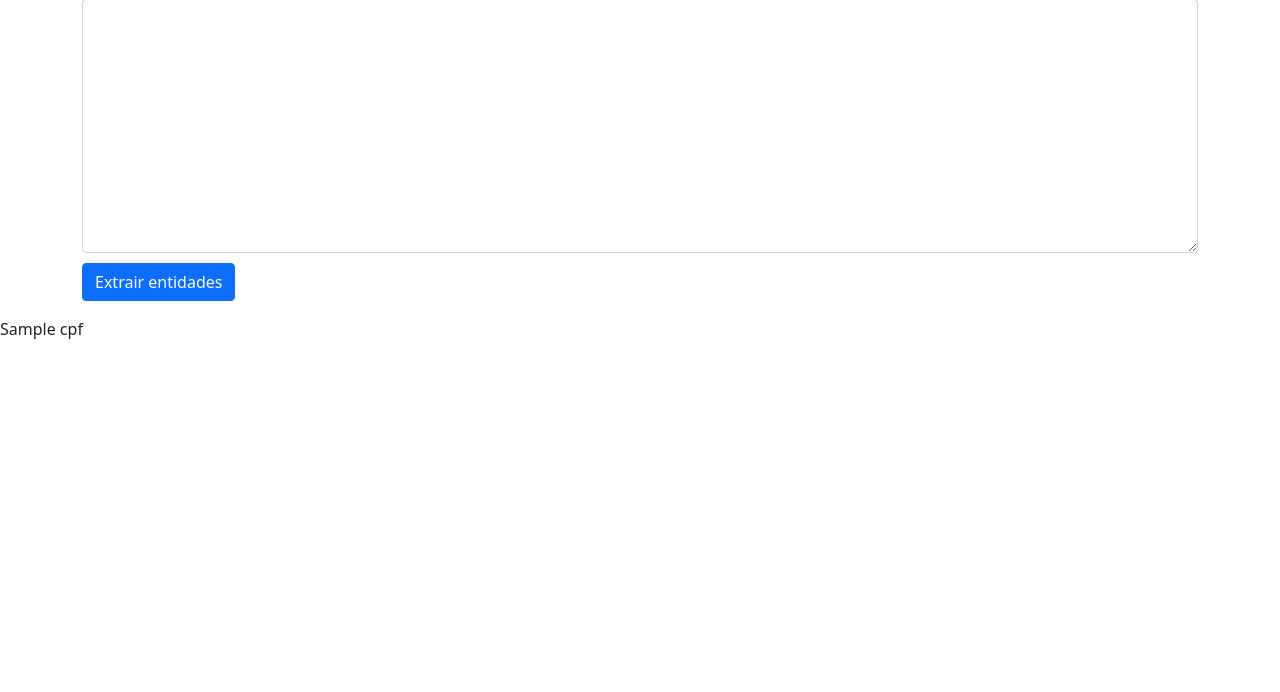
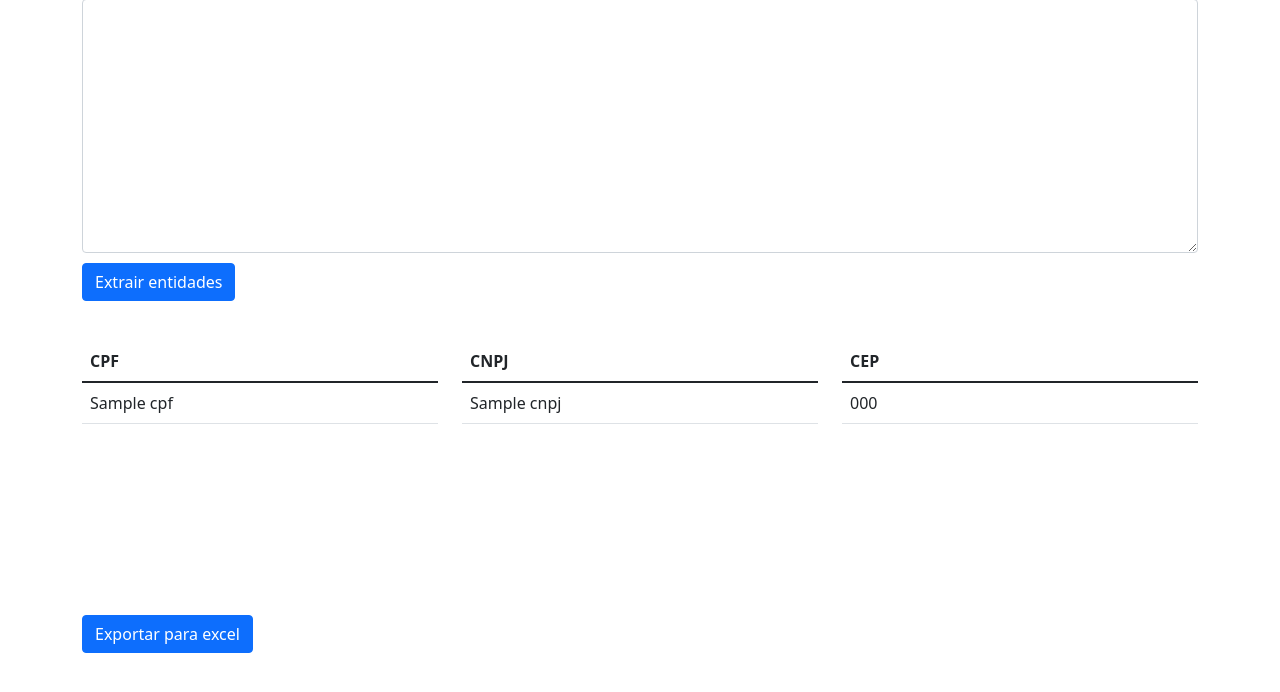
Before and after one commit to Gabriel-Nunes/get_br_docs, a Django app: template home/templates/home.html in a window 1280 px wide. Shown: the part 69-761 px from the top of the page. Run offline with Django 4.2, Linux system fonts and the light colour scheme; the template is opened without the code that fills it: most values are stand-ins (such as "Sample title", 1, 10 or a date in 2020); some libraries are stand-ins or nearby versions.

Commit message:
Main friendly template

```diff
--- a/home/templates/home.html
+++ b/home/templates/home.html
@@ -20,10 +20,79 @@
             </div>
         </div>
     </div>
-    {% for cpf in data.cpfs_found %}
-        {{ cpf }}
-    {% endfor %}
+
+<br>
+{% if cpfs_found or cnpjs_found or cepfs_found %}
+
+<div class="container" style="height: 250px; position: relative; overflow-y: scroll;">
+    <div class="row">
+        <div class="col">
+            <div class="col mb-3">
+                <table class="table">
+                    <thead>
+                    <tr>
+                        <th scope="col">CPF</th>
+                    </tr>
+                    </thead>
+                    <tbody>
+                        {% for cpf in cpfs_found %}
+                            <tr>
+                                <td>{{ cpf }}</td>
+                            </tr>
+                        {% endfor %}
+                    </tbody>
+                </table>
+            </div>
+        </div>
+        <div class="col">
+            <div class="col mb-3">
+                <table class="table">
+                    <thead>
+                    <tr>
+                        <th scope="col">CNPJ</th>
+                    </tr>
+                    </thead>
+                    <tbody>
+                        {% for cnpj in cnpjs_found %}
+                            <tr>
+                                <td>{{ cnpj }}</td>
+                            </tr>
+                        {% endfor %}
+                    </tbody>
+                </table>
+            </div>
+        </div>
+        <div class="col">
+            <div class="col mb-3">
+                <table class="table">
+                    <thead>
+                    <tr>
+                        <th scope="col">CEP</th>
+                    </tr>
+                    </thead>
+                    <tbody>
+                        {% for cep in ceps_found %}
+                            <tr>
+                                <td>{{ cep }}</td>
+                            </tr>
+                            {% endfor %}
+                        </tbody>
+                    </table>
+            </div>
+        </div>
     </div>
+</div>
+<br>
 
+<div class="container">
+    <div class="row">
+        <div class="col">
+            <div class="col mb-3">
+                <a class="btn btn-primary" href="">Exportar para excel</a>
+            </div>
+        </div>
+    </div>
+</div>
+{% endif %}
 
 {% endblock 'body' %}
```
